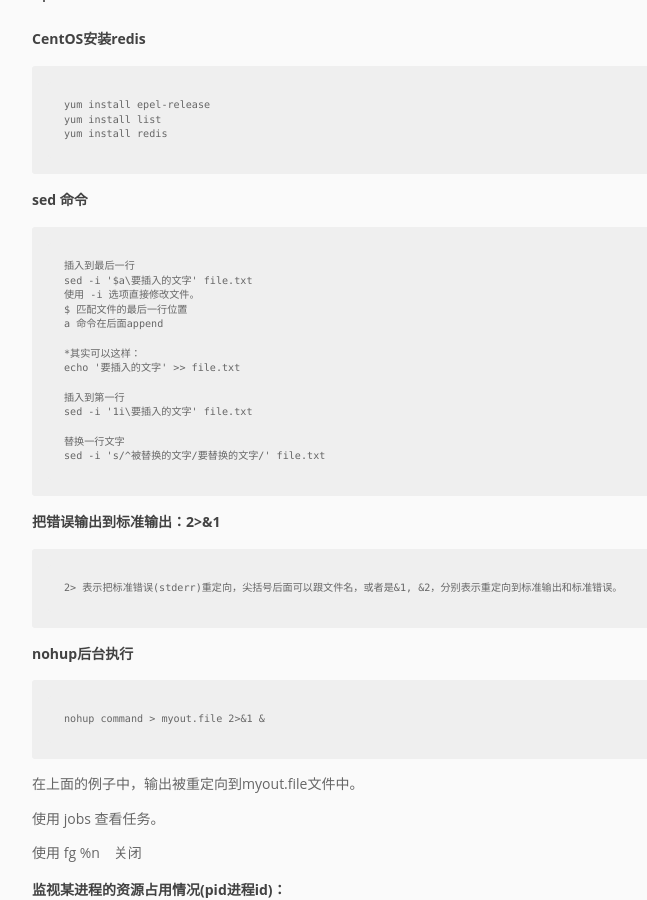
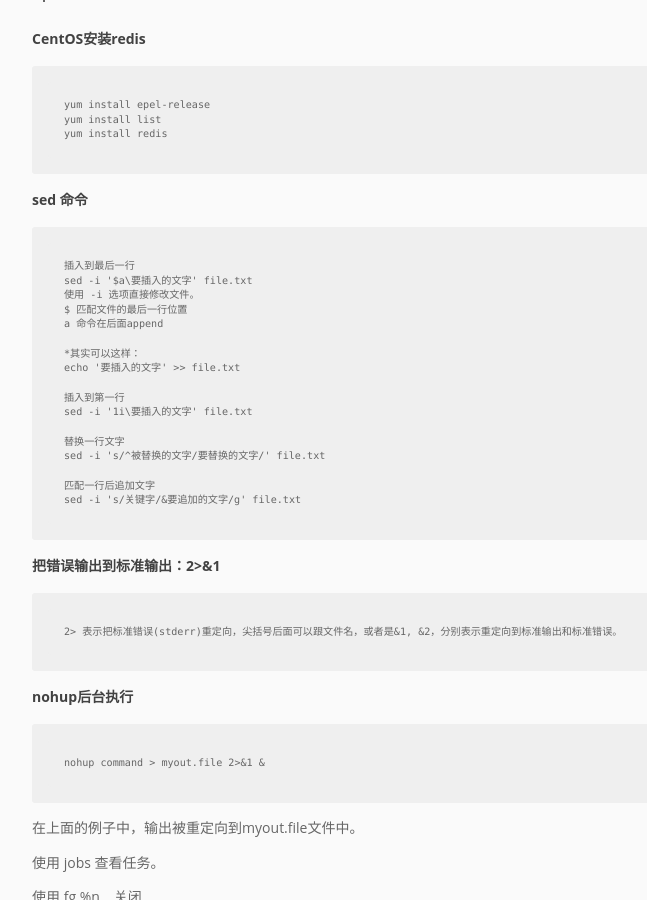
Before and after one commit to pingmalu/pingmalu.github.io, a Jekyll site: the page built from _posts/2016-01-06-Linux常用命令总结.md, in a window 1280 px wide and 900 px high, scrolled down 1966 px. Shown: the whole window, without its empty margins (168-815 px from the left). Built offline with Jekyll 4.4.1, drawn with Linux system fonts in a browser that asks for light colours; nearby versions of some CDN libraries.

Commit message:
'update'

```diff
--- a/_posts/2016-01-06-Linux常用命令总结.md
+++ b/_posts/2016-01-06-Linux常用命令总结.md
@@ -96,6 +96,9 @@
     替换一行文字
     sed -i 's/^被替换的文字/要替换的文字/' file.txt
 
+	匹配一行后追加文字
+	sed -i 's/关键字/&要追加的文字/g' file.txt
+
 
 ### 把错误输出到标准输出：2>&1
 
```
